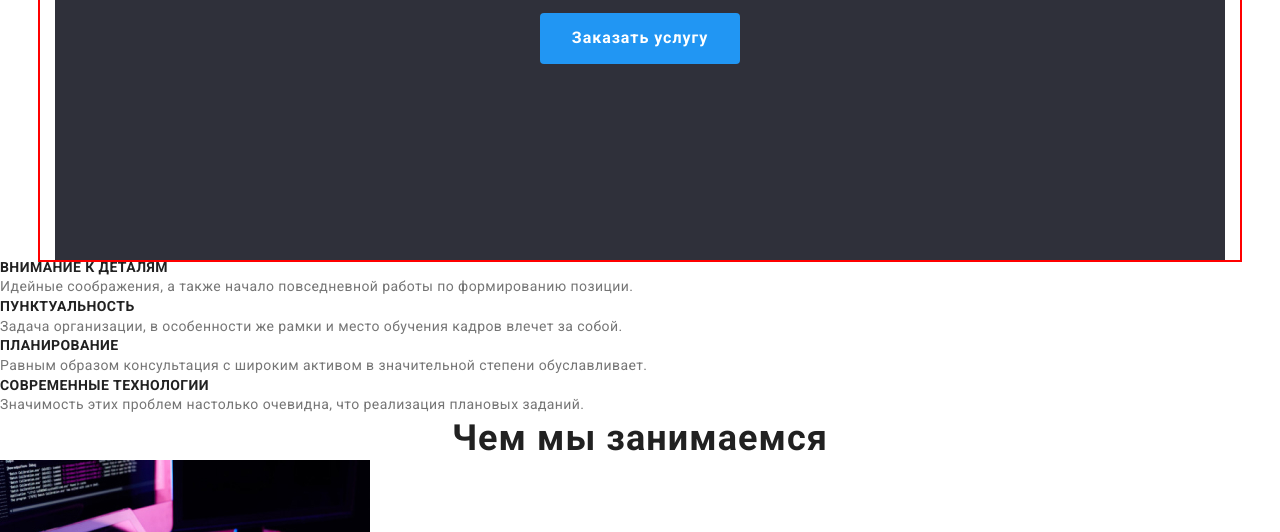
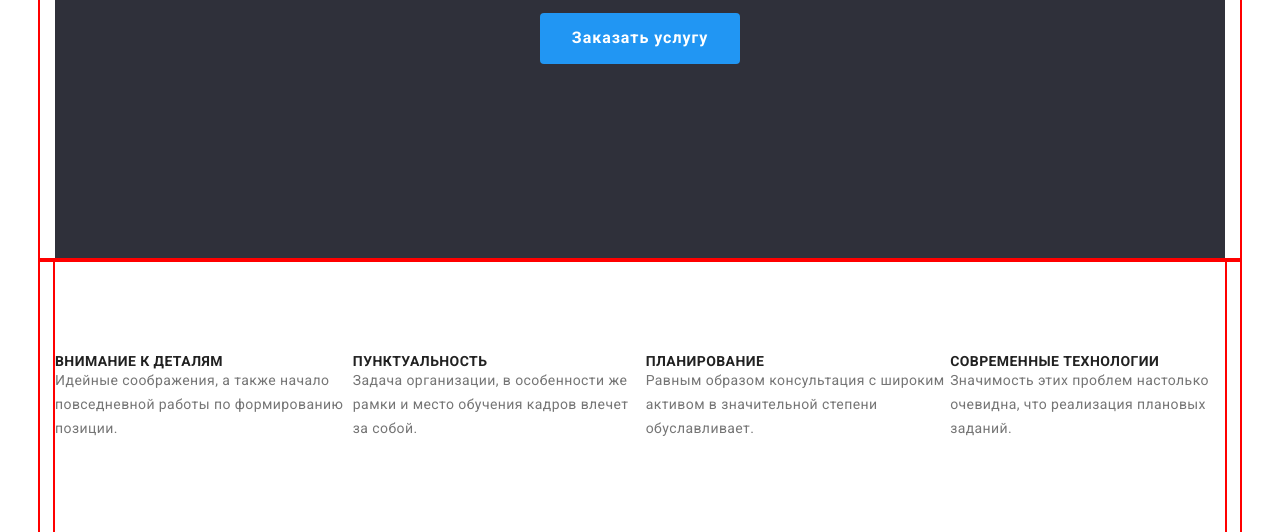
Before and after one commit to MarynaMuntian/goit-markup-hw-03, a plain HTML site: page index.html in a window 1280 px wide. Shown: the part 420-952 px from the top of the page. Drawn offline with Linux system fonts and the light colour scheme.

Commit message:
Updated Block 2

```diff
--- a/css/styles.css
+++ b/css/styles.css
@@ -188,6 +188,15 @@ ul {
 
 /* Стили для блока 2 */
 
+.benefits-box {
+}
+
+.benefits {
+  display: flex;
+  padding: 94px 0;
+  outline: 2px solid red;
+}
+
 .benefits-title {
   font-weight: 700;
   font-size: 14px;
--- a/index.html
+++ b/index.html
@@ -64,8 +64,10 @@
 
       <!-- Блок 2 -->
       <section>
+        <div class="container">
+          <div class="benefits-box">
             <h2 class="visually-hidden">Преимущества</h2>
-        <ul>
+            <ul class="benefits">
               <li>
                 <h3 class="benefits-title">Внимание к деталям</h3>
                 <p class="benefits-content">
@@ -76,8 +78,8 @@
               <li>
                 <h3 class="benefits-title">Пунктуальность</h3>
                 <p class="benefits-content">
-              Задача организации, в особенности же рамки и место обучения кадров
-              влечет за собой.
+                  Задача организации, в особенности же рамки и место обучения
+                  кадров влечет за собой.
                 </p>
               </li>
               <li>
@@ -95,11 +97,15 @@
                 </p>
               </li>
             </ul>
-
+          </div>
           <h2 class="aside-title">Чем мы занимаемся</h2>
           <ul>
             <li>
-            <img src="./images/box-1.jpg" alt="Планшет на столе" width="370" />
+              <img
+                src="./images/box-1.jpg"
+                alt="Планшет на столе"
+                width="370"
+              />
             </li>
             <li>
               <img
@@ -112,6 +118,7 @@
               <img src="./images/box-3.jpg" alt="Планшет в руках" width="370" />
             </li>
           </ul>
+        </div>
       </section>
 
       <!-- Блок 3 -->
```
Lines whose indentation alone changed are shown as unchanged.
